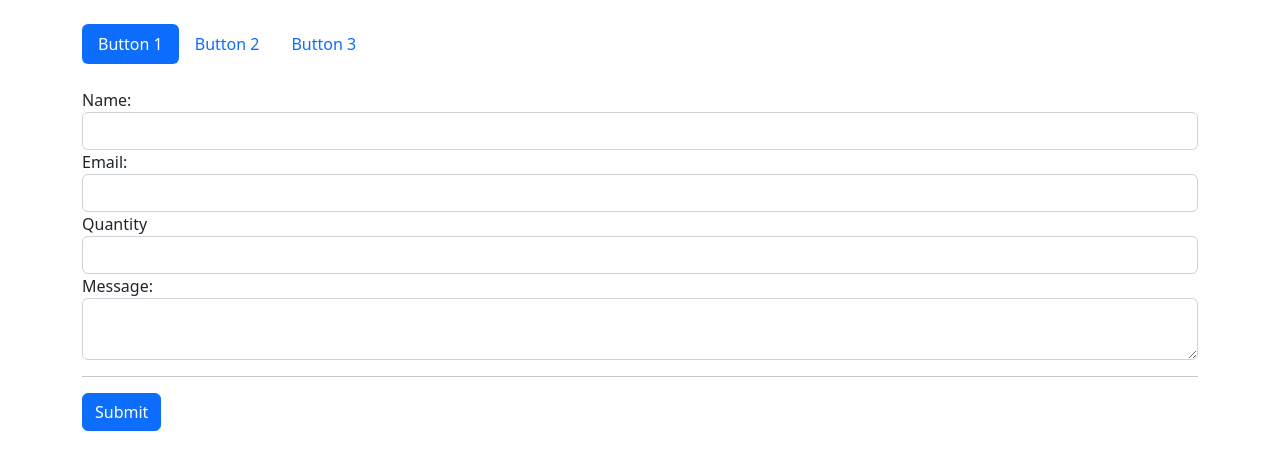
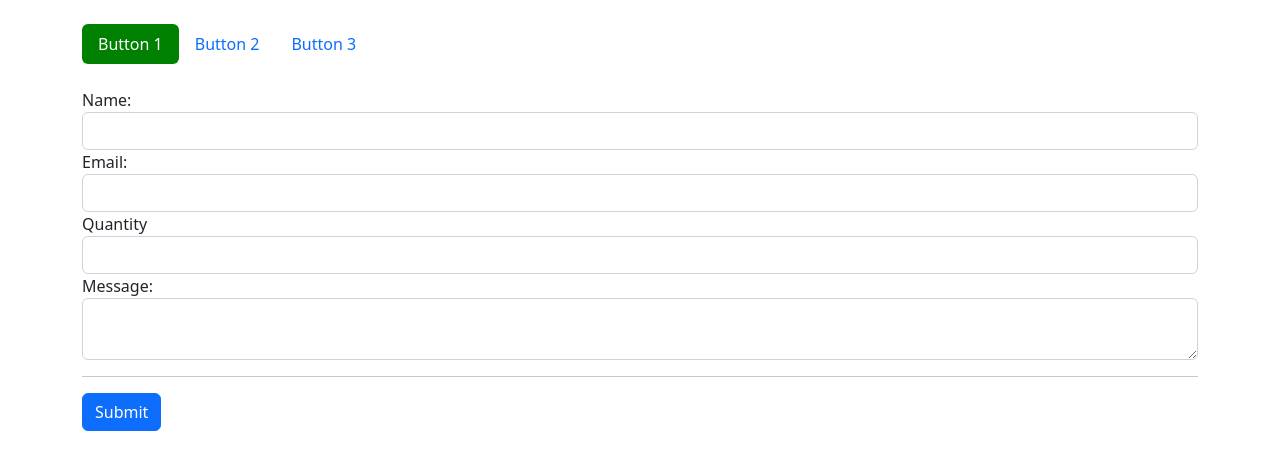
Before and after one commit to benwilhelm/yearup-2304--form-demo, a plain HTML site: page index.html in a window 1280 px wide. Drawn offline with nearby package versions, Linux system fonts and the light colour scheme.

Commit message:
Updated navigation styling

```diff
--- a/styles.css
+++ b/styles.css
@@ -1,3 +1,3 @@
-/* .nav .nav-link.active {
+.nav .nav-link.active {
   background-color: green;
-} */
+}
```
Also changed, not shown: index.html (+3 -1 lines).
